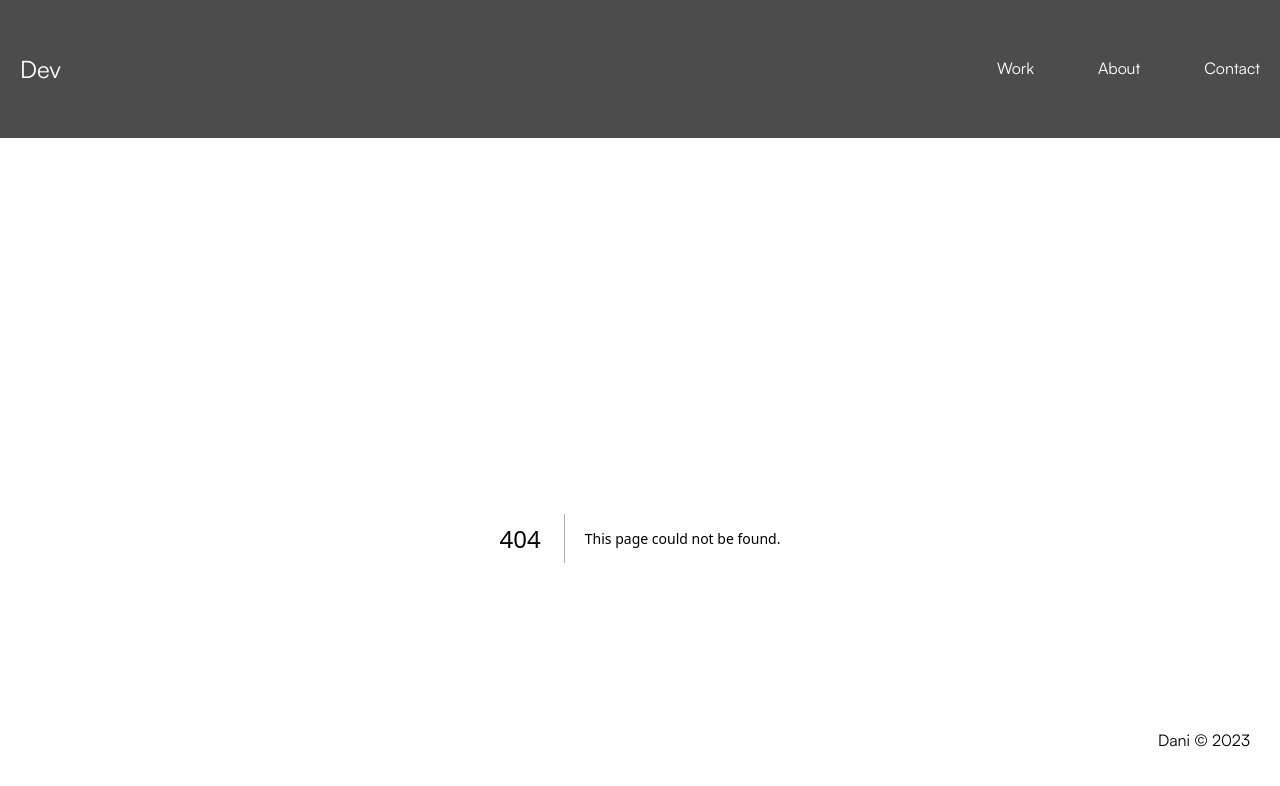
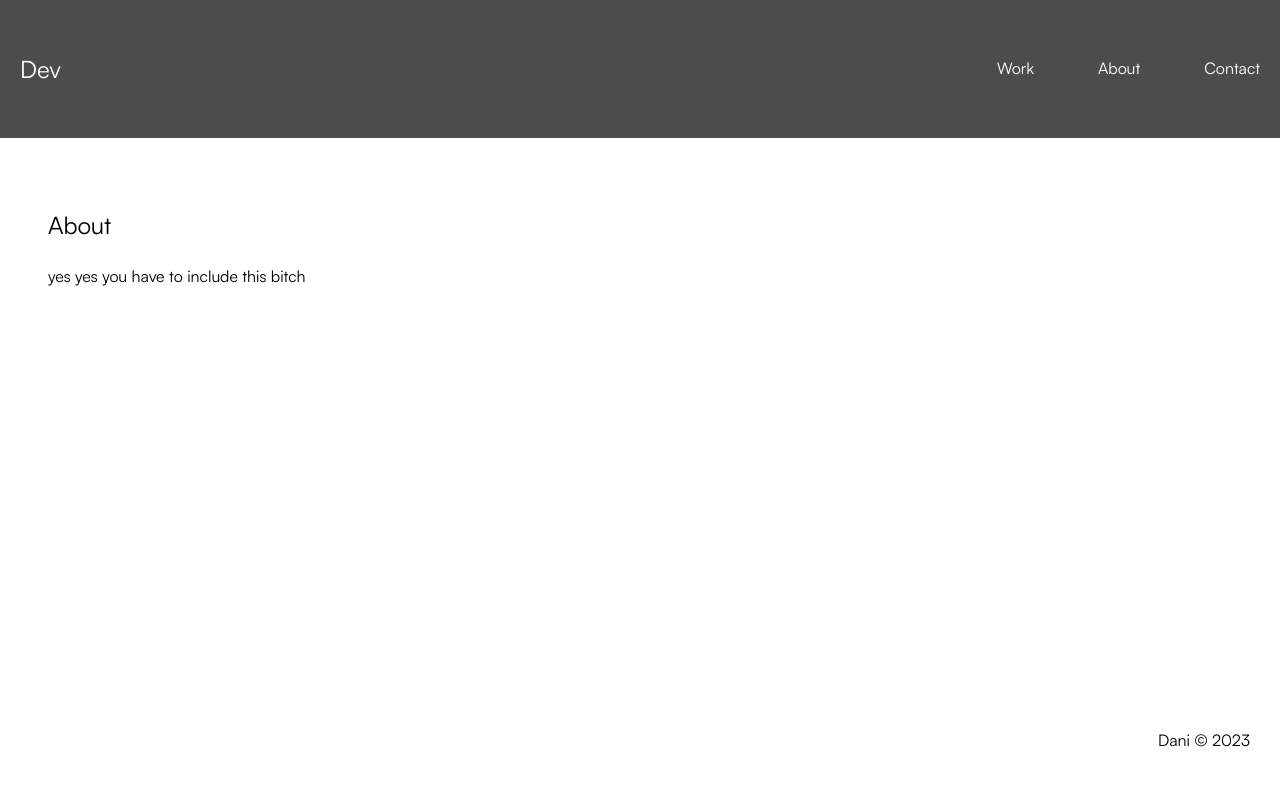
Before and after one commit to d-opri/d-opri.github.io, a Next.js app: page /about in a window 1280 px wide. Before the commit this address had no page. Shown: the top 786 px of the page. Built offline with nearby package versions, Linux system fonts and the light colour scheme.

Commit message:
add about section

```diff
--- /dev/null
+++ b/src/pages/about.js
@@ -0,0 +1,14 @@
+import styled from "styled-components";
+
+const StyledSection = styled.section`
+  padding: 3rem;
+`;
+
+export default function About() {
+  return (
+    <StyledSection>
+      <h1>About</h1>
+      <p>yes yes you have to include this bitch</p>
+    </StyledSection>
+  );
+}
```
